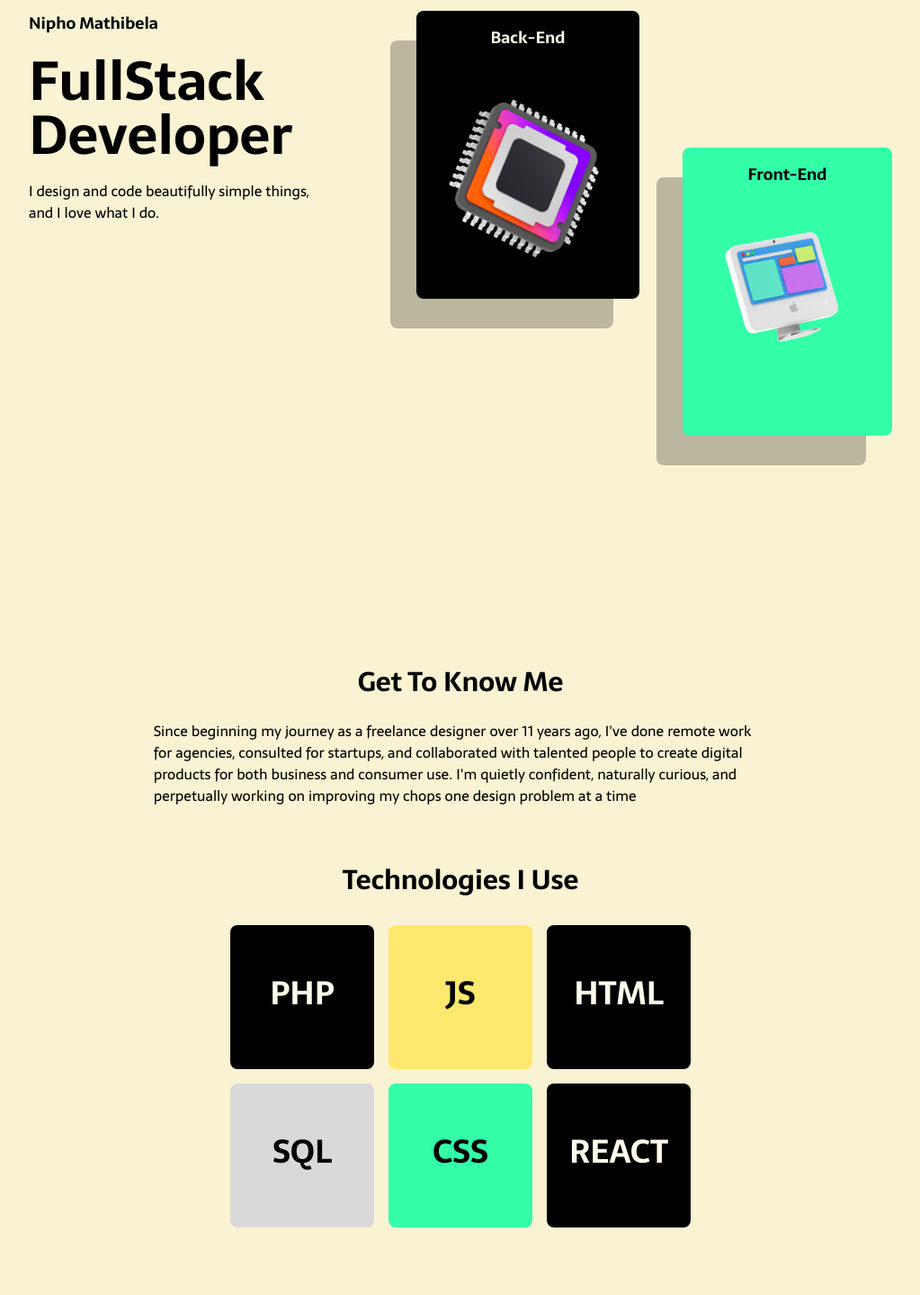
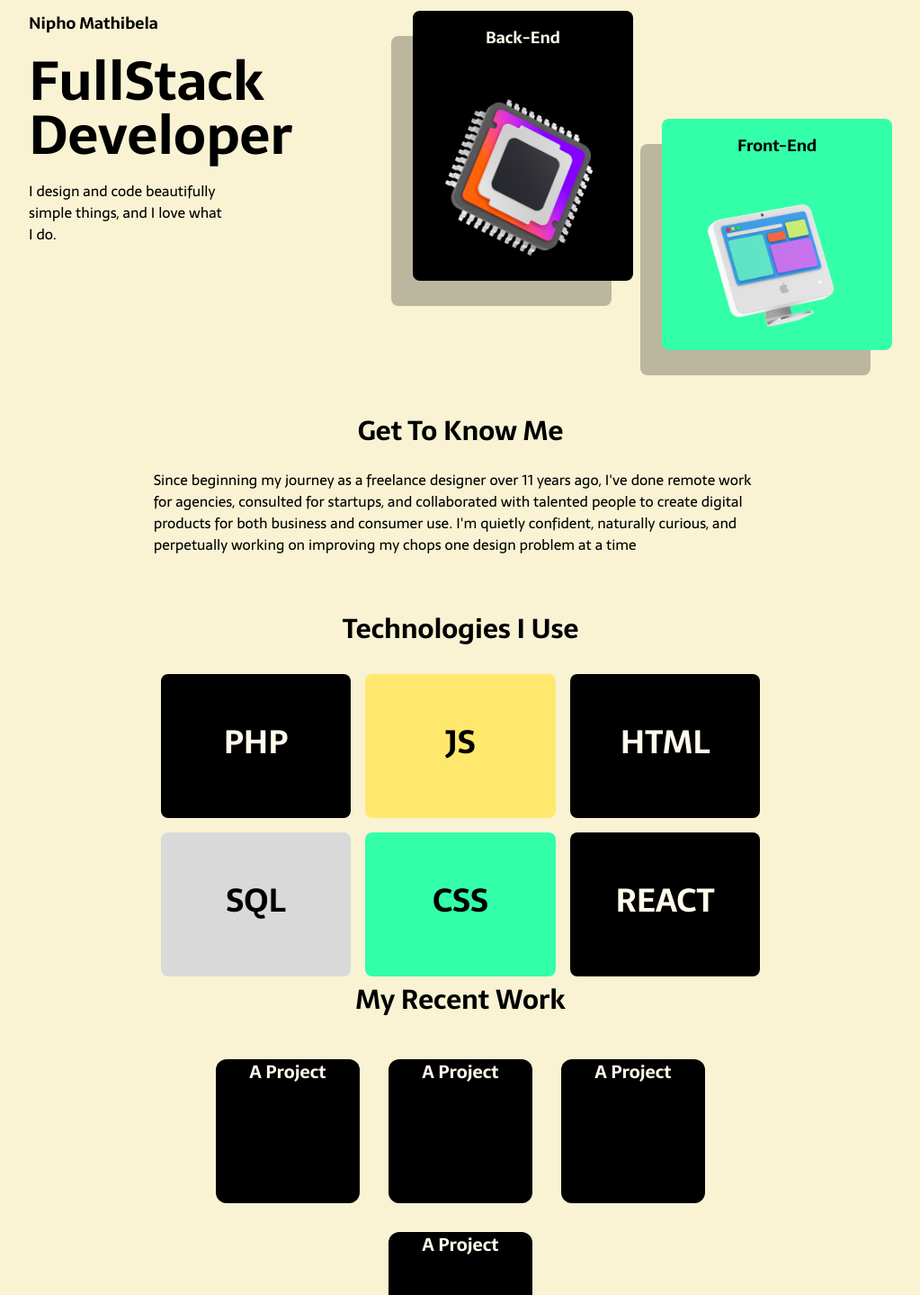
Before and after one commit to NiphoMathibela/my-portfolio, a React (Vite) app in the folder portfolio/: page / in a window 1280 px wide. Shown: the part 60-1499 px from the top of the page at 90% size, without its empty margins (128-1151 px from the left). Built offline with nearby package versions, Linux system fonts and the light colour scheme; a web font is replaced by a local one.

Commit message:
Front-End

```diff
--- a/portfolio/src/App.css
+++ b/portfolio/src/App.css
@@ -5,5 +5,4 @@
 .App{
   margin-left: auto;
   width: 100%;
-  font-family: 'Sarala', sans-serif;
 }
--- a/portfolio/src/components/Contact.jsx
+++ b/portfolio/src/components/Contact.jsx
@@ -2,10 +2,10 @@ import React from "react";
 
 const Contact = () => {
   return (
-    <div className="bg-black w-10/12 h-36 m-auto rounded-xl text-white text-center p-4 items-center z-10 ">
-      <div className="w-11/12 flex space-between m-auto items-center justify-center">
-        <h2 className="font-bold text-3xl m-4">Get In Touch</h2>
-        <p className="m-4">
+    <div className="bg-black w-10/12 h-38 m-auto rounded-xl text-white text-center p-4 items-center z-10 ">
+      <div className="w-11/12 m-auto md:flex  md:items-center md:justify-center">
+        <h2 className="font-bold text-xl md:text-3xl md:m-4">Get In Touch</h2>
+        <p className="md:m-4">
           Interested in working together? We should queue up a time to chat.
         </p>
         <button className="max-w-36 h-10 rounded-xl p-2 bg-green text-black m-4 font-bold animation-pulse">
--- a/portfolio/src/components/DecorCard.jsx
+++ b/portfolio/src/components/DecorCard.jsx
@@ -3,7 +3,7 @@ import Processor from "../assets/Processor 1.png"
 
 const DecorCard = () => {
   return (
-    <div className='mt-10 bg-black max-w-[256px] max-h-[320px] shadow-4xl rounded-lg p-4'>
+    <div className='mt-10 m-auto bg-black max-w-[256px] max-h-[320px] shadow-4xl rounded-lg p-4 md:mr-4'>
         <h2 className='text-white text-lg font-bold text-center'>Back-End</h2>
         <img src= {Processor} className= "ml-auto mt-10"/>
     </div>
--- a/portfolio/src/components/FrontEndCard.jsx
+++ b/portfolio/src/components/FrontEndCard.jsx
@@ -3,7 +3,7 @@ import iMac from "../assets/iMac.png"
 
 const FrontEndCard = () => {
   return (
-    <div className='mt-48 ml-12 bg-green w-64 h-80 shadow-4xl rounded-lg p-4'>
+    <div className='mt-10 m-auto bg-green max-w-[256px] max-h-[320px] shadow-4xl rounded-lg p-4 md:mt-40 md:ml-4'>
         <h2 className='text-black text-lg font-bold text-center'>Front-End</h2>
         <img src= {iMac} className= "ml-auto mt-10"/>
     </div>
--- a/portfolio/src/components/Hero.jsx
+++ b/portfolio/src/components/Hero.jsx
@@ -5,7 +5,7 @@ import FrontEndCard from './FrontEndCard'
 
 const Hero = () => {
   return (
-    <div className="p-8 md:flex justify-between h-screen">
+    <div className="h-full p-8 mb-10 md:flex md:justify-between">
       <Title className="" />
       <DecorCard />
       <FrontEndCard />
--- a/portfolio/src/components/ProjectCard.jsx
+++ b/portfolio/src/components/ProjectCard.jsx
@@ -2,7 +2,7 @@ import React from "react";
 
 const ProjectCard = (props) => {
   return (
-    <div className="max-w-[32%] h-44 rounded-xl bg-black">
+    <div className="w-40 h-40 rounded-xl bg-black m-4">
       <h3 className= "font-bold text-xl text-center mb-6 text-white">{props.title}</h3>
     </div>
   );
--- a/portfolio/src/components/Projects.jsx
+++ b/portfolio/src/components/Projects.jsx
@@ -3,10 +3,15 @@ import ProjectCard from "./ProjectCard";
 
 const Projects = () => {
   return (
-    <div className="m-auto w-8/12 mt-16 mb-6">
-      <h2 className="font-bold text-3xl text-center mb-6">My Recent Work</h2>
-      <ProjectCard title="A Project" />
-    </div>
+    <>
+      <h2 className="font-bold text-3xl text-center">My Recent Work</h2>
+      <div className="m-auto w-8/12 mt-8 mb-6 flex flex-wrap justify-center">
+        <ProjectCard title="A Project" />
+        <ProjectCard title="A Project" />
+        <ProjectCard title="A Project" />
+        <ProjectCard title="A Project" />
+      </div>
+    </>
   );
 };
 
--- a/portfolio/src/components/Technologies.jsx
+++ b/portfolio/src/components/Technologies.jsx
@@ -5,28 +5,28 @@ const Technologies = () => {
     <div className="m-auto w-8/12 mt-16">
         <h2 className= "font-bold text-3xl text-center mb-6">Technologies I Use</h2>
         <div className="flex flex-wrap justify-center">
-            <div className= "bg-black w-40 h-40 text-white rounded-lg m-2">
-                <p className= "text-center font-bold text-4xl mt-14">PHP</p>
+            <div className= "bg-black w-20 h-20 text-white rounded-lg m-2 grow md:w-40 md:h-40">
+                <p className= "text-center font-bold text-2xl align-middle mt-6 md:text-4xl md:mt-14">PHP</p>
             </div>
 
-            <div className= "bg-yellow w-40 h-40 text-black rounded-lg m-2 shrink">
-                <p className= "text-center font-bold text-4xl mt-14">JS</p>
+            <div className= "bg-yellow w-20 h-20 text-black rounded-lg m-2 grow md:w-40 md:h-40">
+                <p className= "text-center font-bold text-4xl align-middle mt-6 md:text-4xl md:mt-14">JS</p>
             </div>
 
-            <div className= "bg-black w-40 h-40 text-white rounded-lg m-2 shrink">
-                <p className= "text-center font-bold text-4xl mt-14">HTML</p>
+            <div className= "bg-black w-20 h-20 text-white rounded-lg m-2 grow md:w-40 md:h-40">
+                <p className= "text-center font-bold text-2xl align-middle mt-6 md:text-4xl md:mt-14">HTML</p>
             </div>
 
-            <div className= "bg-gray w-40 h-40 text-black rounded-lg m-2 shrink">
-                <p className= "text-center font-bold text-4xl mt-14">SQL</p>
+            <div className= "bg-gray w-20 h-20 text-black rounded-lg m-2 grow md:w-40 md:h-40">
+                <p className= "text-center font-bold text-2xl align-middle mt-6 md:text-4xl md:mt-14">SQL</p>
             </div>
 
-            <div className= "bg-green w-40 h-40 text-black rounded-lg m-2 shrink">
-                <p className= "text-center font-bold text-4xl mt-14">CSS</p>
+            <div className= "bg-green w-20 h-20 text-black rounded-lg m-2 grow md:w-40 md:h-40">
+                <p className= "text-center font-bold text-2xl align-middle mt-6 md:text-4xl md:mt-14">CSS</p>
             </div>
 
-            <div className= "bg-black w-40 h-40 text-white rounded-lg m-2 shrink">
-                <p className= "text-center font-bold text-4xl mt-14">REACT</p>
+            <div className= "bg-black w-20 h-20 text-white rounded-lg m-2 grow md:w-40 md:h-40">
+                <p className= "text-center font-bold text-2xl align-middle mt-6 md:text-4xl md:mt-14">REACT</p>
             </div>
         </div>
     </div>
--- a/portfolio/src/components/Title.jsx
+++ b/portfolio/src/components/Title.jsx
@@ -4,8 +4,8 @@ const Title = () => {
   return (
     <div className= "w-1/2 mt-10">
         <h3 className= "text-lg font-semibold">Nipho Mathibela</h3>
-        <h1 className='text-6xl mt-5 mb-5 font-extrabold'>FullStack <br/>Developer</h1>
-        <p className='text-base w-3/4'>I design and code beautifully simple things, and I love what I do.</p>
+        <h1 className='text-4xl mt-5 mb-5 font-extrabold md:text-4xl lg:text-6xl'>FullStack <br/>Developer</h1>
+        <p className='text-base min-w-[220px] md:max-w-[220px]'>I design and code beautifully simple things, and I love what I do.</p>
     </div>
   )
 }
--- a/portfolio/tailwind.config.cjs
+++ b/portfolio/tailwind.config.cjs
@@ -18,7 +18,7 @@ module.exports = {
         "4xl": "0 35px 35px gray"
       },
       boxShadow: {
-        "4xl": "-29px 33px 0px rgba(0, 0, 0, 0.25);"
+        "4xl": "-24px 28px 0px rgba(0, 0, 0, 0.25);"
       }
     },
   },
```
